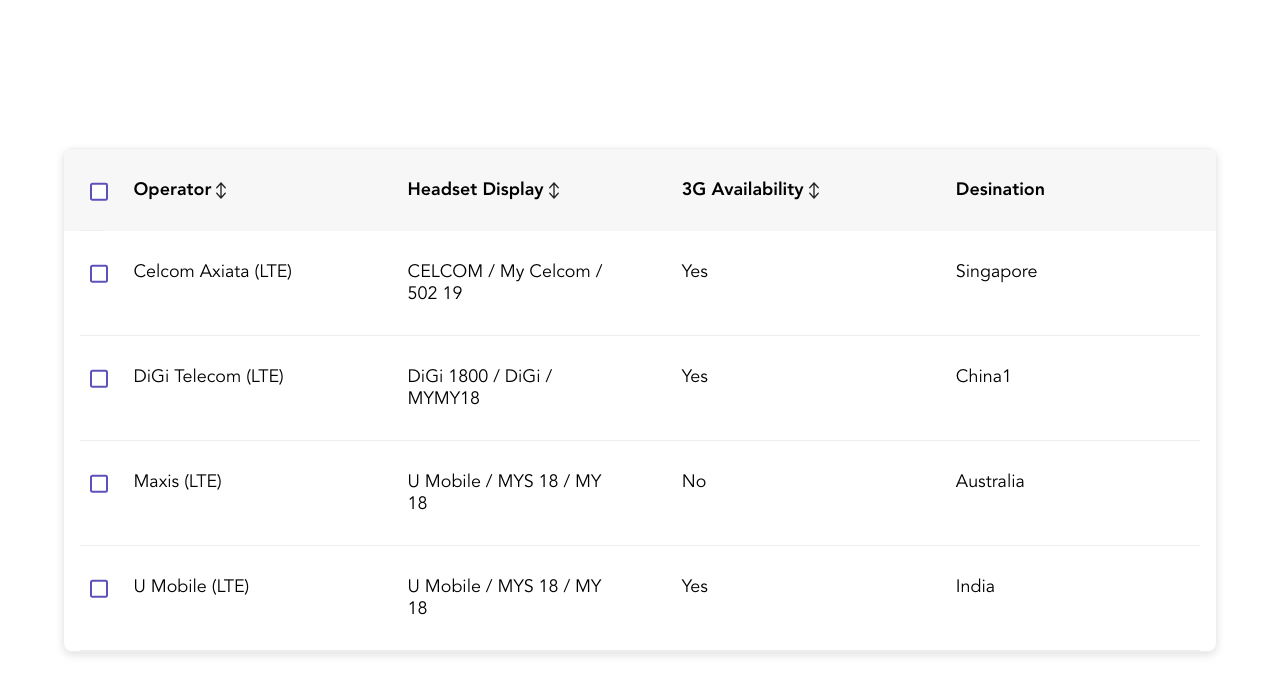
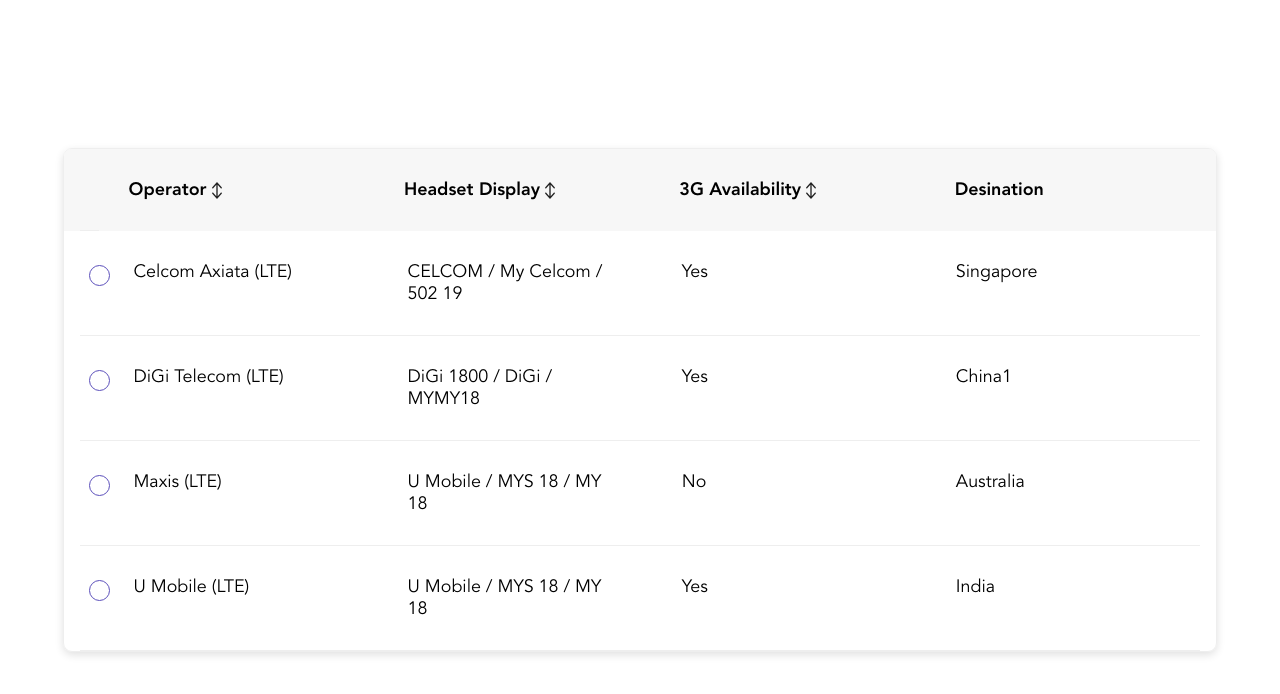
Before and after one commit to suri1980/ResponsiveTableComponent, a React app: page / in a window 1280 px wide. Shown: the top 694 px of the page. Built offline with nearby package versions, Linux system fonts and the light colour scheme.

Commit message:
update selection with few fixes

```diff
--- a/src/app/App.js
+++ b/src/app/App.js
@@ -7,7 +7,7 @@ function App() {
   const tableHeaderCaption = "This is table head caption"
   const tableFooterCaption = "This is table foot caption"
   const tableDataType = 'table-type'
-  const tableRowSelectInputType = "checkbox"
+  const tableRowSelectInputType = "radiobutton"
 
   const headerData = [
     {
--- a/src/assets/style/App.css
+++ b/src/assets/style/App.css
@@ -83,6 +83,13 @@
 }
 
 .tableGrid--headerRow--dataCell__select {
+  padding-top: 30px;
+  border-bottom: 1px solid #eee;
+  padding-left: 10px;
+  width: 1.2%;
+}
+
+.miniTableGrid--headerRow--dataCell__select {
   padding-left: 10px;
   padding-top: 30px;
   width: 1.2%;
--- a/src/components/table/Mini.Table.Header.js
+++ b/src/components/table/Mini.Table.Header.js
@@ -24,13 +24,13 @@ const MiniTableHeader = () => {
     <div className='miniTableGrid--headerRow'>
         {
             (tableRowSelectInputType === 'checkbox') ? (
-                <div className='tableGrid--headerRow--dataCell__select'>
+                <div className='miniTableGrid--headerRow--dataCell__select'>
                     <Checkbox name="selection" checked={isAllRowsSelected} onSelect={(e) => {
                         let selectedRowIndex = tableRowsData.map(row => row['id'])
                         e.target.checked ? updatedSelectedRows(selectedRowIndex): updatedSelectedRows([])
                     }} />
                </div>
-            ) : (<div className='tableGrid--headerRow--dataCell__select' />)
+            ) : ((tableRowSelectInputType === 'radiobutton') ? <div className='tableGrid--headerRow--dataCell__select'/> : <div/>)
             }
         {
             <div className='miniTableGrid--headerRow--dataCell'>{tableHeaderCaption}</div>
--- a/src/components/table/Mini.Table.Rows.js
+++ b/src/components/table/Mini.Table.Rows.js
@@ -26,10 +26,10 @@ const onRowSelection = (rowData, isRowSelected, selectedRows) => {
     if (tableRowSelectInputType === 'radiobutton') {
         updatedSelectedRows(updateSelection(selectedRows, id, tableRowSelectInputType))
     } else if (tableRowSelectInputType === 'checkbox') {
-      const selectedRows = (isRowSelected) ?
+      const rowsSelected = (isRowSelected) ?
         updateSelection(selectedRows || [], id, tableRowSelectInputType)
         : updateDeselection(selectedRows, id)
-      updatedSelectedRows(selectedRows)
+      updatedSelectedRows(rowsSelected)
     }
 }
 return (
@@ -40,7 +40,6 @@ return (
           :
             tableRowsData.map( (rowData, index) => {
               const {id} = rowData
-              console.log("In Component",selectedRows)
               let isRowSelected = selectedRows.includes(id)
               let rowSelectClass = isRowSelected ? 'selectedRow' : ''
               const canSelectRow = !!(tableRowSelectInputType === 'radiobutton' || tableRowSelectInputType === 'checkbox')
@@ -58,18 +57,18 @@ return (
                   )
                   }
                   {
-                  tableRowSelectInputType === 'checkbox' && (
-                      <div className='tableGrid--bodyRow--dataCell__select'>
-                      <Checkbox innerRef={lineRefs.current[index]} key={`checkbox-${id}`} name="selection" checked={isRowSelected} />
-                      </div>
-                  )
+                    tableRowSelectInputType === 'checkbox' && (
+                        <div className='tableGrid--bodyRow--dataCell__select'>
+                        <Checkbox innerRef={lineRefs.current[index]} key={`checkbox-${id}`} name="selection" checked={isRowSelected} />
+                        </div>
+                    )
                   }
-                  <div class="miniTableGrid--bodyRow--dataCell">
+                  <div className="miniTableGrid--bodyRow--dataCell">
                     {
                     (tableHeaderData.map( column => {
                         const { name, gridSelector } = column;
                         return(
-                          <div className='miniTableGrid--bodyRow-dateCell--data'>
+                          <div className='miniTableGrid--bodyRow-dateCell--data' key={`${gridSelector}-bodyRow-${id}`}>
                             <div className='miniTableGrid--bodyRow-dateCell--dataKey'>
                               {name}
                             </div>
--- a/src/components/table/Table.Header.js
+++ b/src/components/table/Table.Header.js
@@ -48,8 +48,8 @@ const TableHeader = () => {
                         e.target.checked ? updatedSelectedRows(selectedRowIndex): updatedSelectedRows([])
                     }} />
                </div>
-            ) : (<div className='tableGrid--headerRow--dataCell__select' />)
-            }
+            ) : ((tableRowSelectInputType === 'radiobutton') ? <div className='tableGrid--headerRow--dataCell__select'/> : <div/>)
+        }
         {
             tableHeaderData.map( (data) => {
                 const sortOrder = (data.gridSelector === sortBy) ? orderBy : 'neutral'
--- a/src/components/table/Table.Rows.js
+++ b/src/components/table/Table.Rows.js
@@ -21,10 +21,10 @@ const TableRows = () => {
         if (tableRowSelectInputType === 'radiobutton') {
             updatedSelectedRows(updateSelection(selectedRows, id, tableRowSelectInputType))
         } else if (tableRowSelectInputType === 'checkbox') {
-          const selectedRows = (isRowSelected) ?
+          const rowsSelected = (isRowSelected) ?
             updateSelection(selectedRows || [], id, tableRowSelectInputType)
             : updateDeselection(selectedRows, id)
-          updatedSelectedRows(selectedRows)
+          updatedSelectedRows(rowsSelected)
         }
     }
 
@@ -36,7 +36,6 @@ const TableRows = () => {
                 :
                 tableRowsData.map( (rowData, index) => {
                     const {id} = rowData
-                    console.log("In Component",selectedRows)
                     let isRowSelected = selectedRows.includes(id)
                     let rowSelectClass = isRowSelected ? 'selectedRow' : ''
                     const canSelectRow = !!(tableRowSelectInputType === 'radiobutton' || tableRowSelectInputType === 'checkbox')
```
